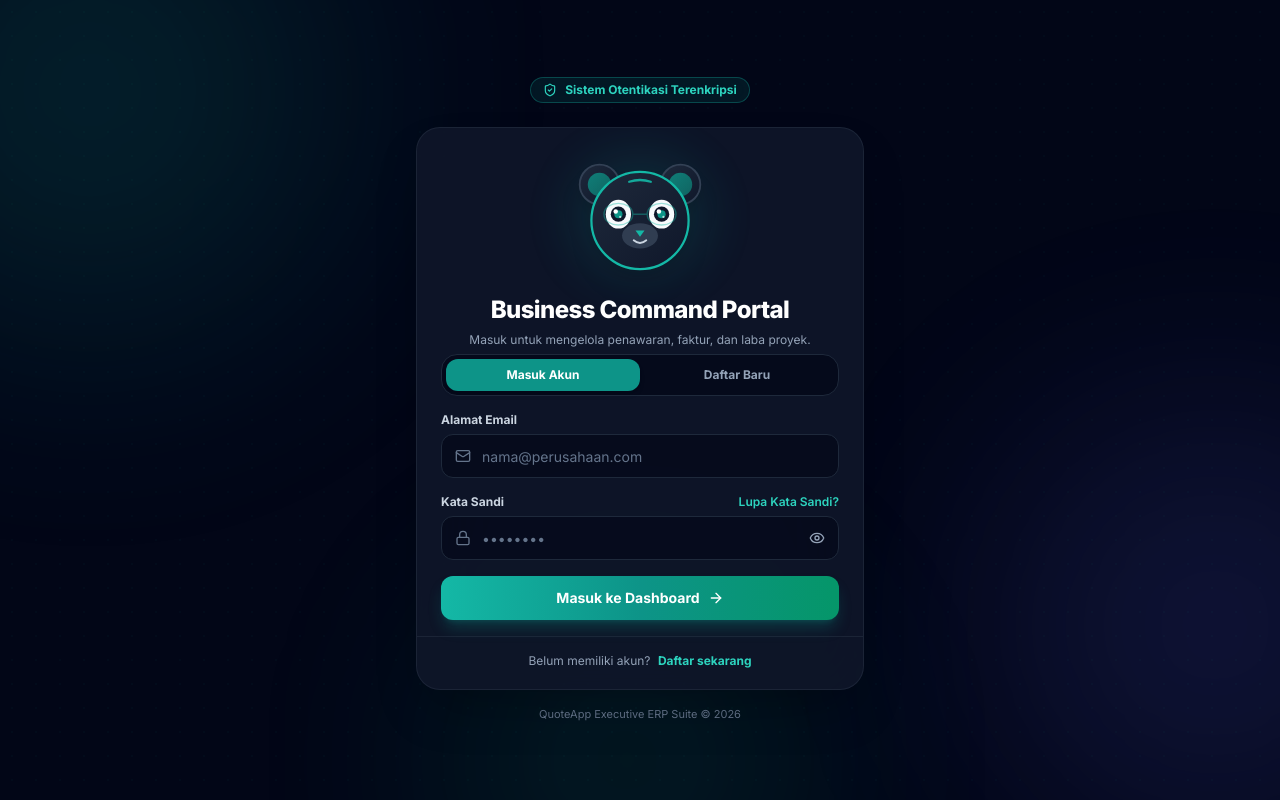
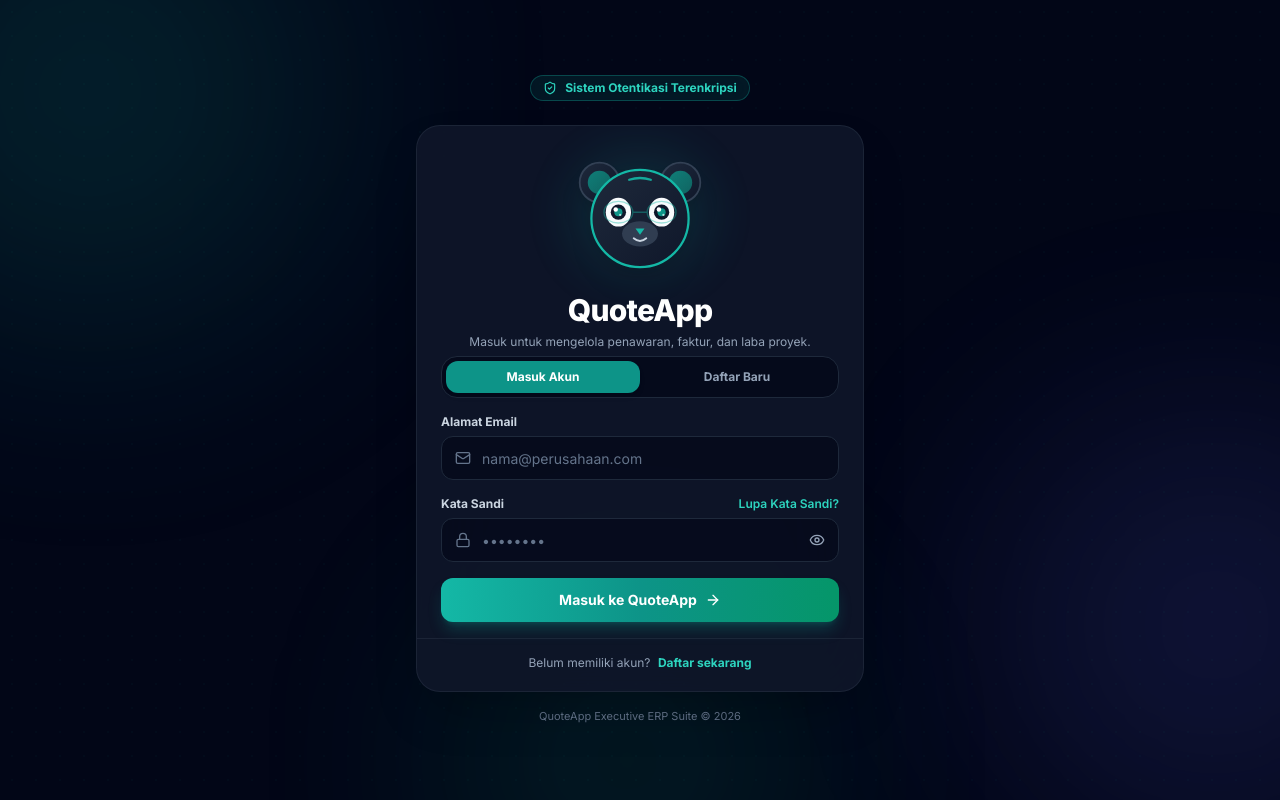
Before and after one commit to mhyu96-glitch/penawaran, a React (Vite) app: page /login in a window 1280 px wide. Built offline with nearby package versions, Linux system fonts and the light colour scheme.

Commit message:
style: rename login portal title to QuoteApp

```diff
--- a/src/pages/Login.tsx
+++ b/src/pages/Login.tsx
@@ -197,9 +197,9 @@ const Login = () => {
               />
             </div>
 
-            <CardTitle className="text-2xl font-black tracking-tight text-white mt-1">
-              {mode === 'login' && 'Business Command Portal'}
-              {mode === 'register' && 'Buat Akun Bisnis Baru'}
+            <CardTitle className="text-2xl sm:text-3xl font-black tracking-tight text-white mt-1">
+              {mode === 'login' && 'QuoteApp'}
+              {mode === 'register' && 'Buat Akun QuoteApp'}
               {mode === 'forgot' && 'Reset Kata Sandi'}
             </CardTitle>
             <CardDescription className="text-xs text-slate-400 mt-1">
@@ -395,7 +395,7 @@ const Login = () => {
                 ) : (
                   <span className="flex items-center justify-center gap-2">
                     <span>
-                      {mode === 'login' && 'Masuk ke Dashboard'}
+                      {mode === 'login' && 'Masuk ke QuoteApp'}
                       {mode === 'register' && 'Daftar Akun Baru'}
                       {mode === 'forgot' && 'Kirim Link Pemulihan'}
                     </span>
```
